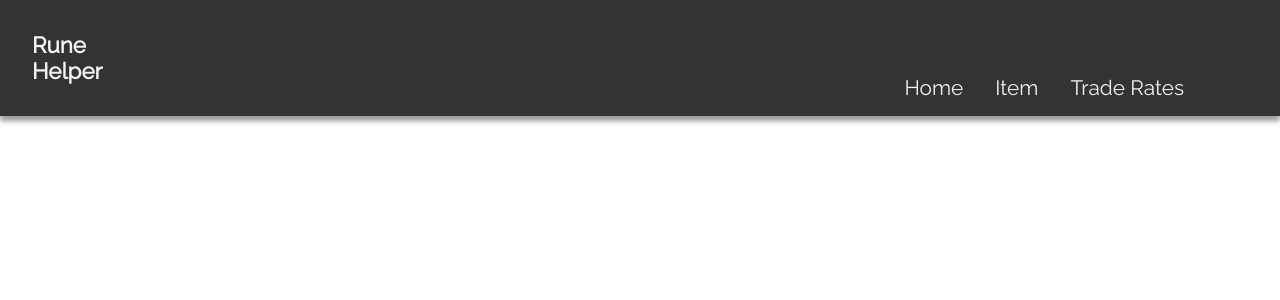
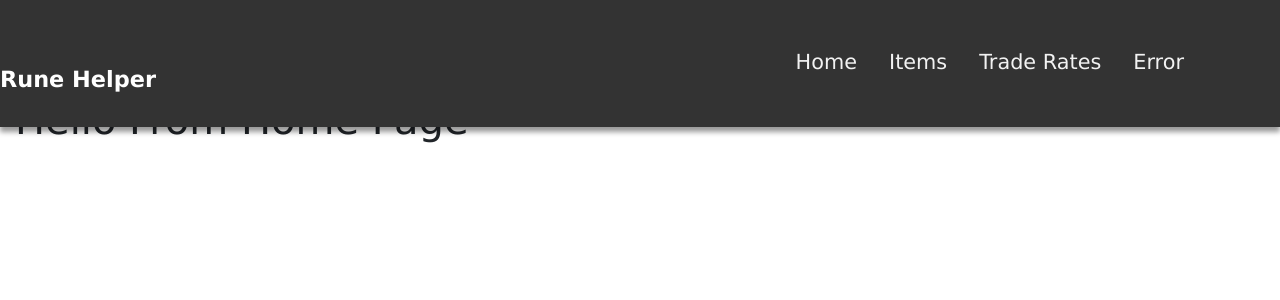
Before and after one commit to ZachPfeifer/RuneScape-Helper, a React (Create React App) app: page / in a window 1280 px wide. Shown: the top 300 px of the page. Built offline with nearby package versions, Linux system fonts and the light colour scheme.

Commit message:
Basic Layout started Navbar Icon

```diff
--- a/public/index.html
+++ b/public/index.html
@@ -22,6 +22,9 @@
       work correctly both with client-side routing and a non-root public URL.
       Learn how to configure a non-root public URL by running `npm run build`.
     -->
+  <link rel="stylesheet" href="https://stackpath.bootstrapcdn.com/bootstrap/4.2.1/css/bootstrap.min.css"
+    integrity="sha384-GJzZqFGwb1QTTN6wy59ffF1BuGJpLSa9DkKMp0DgiMDm4iYMj70gZWKYbI706tWS" crossorigin="anonymous">
+
   <title>Rune-Helper</title>
 </head>
 
--- a/src/App.css
+++ b/src/App.css
@@ -6,23 +6,71 @@
 }
 
 body {
-  font-family: "Raleway", sans-serif;
-  color: #f2f2f2;
+  /* color: var(--mainBlack); */
+  background: var(--mainWhite);
+  font-family: Verdana, Geneva, Tahoma, sans-serif;
+  line-height: 1.4;
 }
+
+/*SECTION  ColorScheme */
+
+:root {
+  --primaryColor: #af9a7d;
+  --mainWhite: #fff;
+  --offWhite: #f7f7f7;
+  --mainBlack: #333333;
+  --mainGrey: #ececec;
+  --darkGrey: #cfcfcf;
+  --mainGold: #FFD700;
+  --darkGold: #bf9456;
+  --mainTransition: all 0.3s linear;
+  --mainSpacing: 3px;
+  --lightShadow: 2px 5px 3px 0px rgba(0, 0, 0, 0.5);
+  --darkShadow: 4px 10px 5px 0px rgba(0, 0, 0, 0.5);
+}
+
+/* SECTION Global Usage */
+
+.wrapper {
+  margin-top: 6rem;
+}
+
+/* SECTION NAVBAR */
 
 .main-header {
   display: flex;
   position: fixed;
+  top: 0;
+  left: 0;
   width: 100vw;
-  background-color: #333333;
+  background-color: var(--mainBlack);
+  color: var(--mainWhite);
   box-shadow: 0 5px 5px rgba(0, 0, 0, 0.4);
   z-index: 2;
 }
 
+/* .main-header i img {
+  background-image: url(./);
+  width: 10rem;
+  height: 10rem;
+  margin: 0rem 0 0rem 10rem;
+} */
+
 .main-header .brand {
   font-size: 1.4rem;
   font-weight: bold;
-  padding: 2rem;
+  padding: 2rem 0 2rem 0rem;
+  margin-top: 2rem;
+}
+
+.main-nav {
+  position: fixed;
+  top: 3%;
+  left: 0;
+  width: 100%;
+  padding: .5rem 0rem 1rem 4rem;
+  /* background: var(--offWhite); */
+  z-index: 1;
 }
 
 .main-header .main-nav {
@@ -44,3 +92,7 @@ body {
   font-size: 1.3rem;
   color: #f2f2f2;
 }
+
+/* SECTION HOME */
+
+/* SECTION Error */
--- a/src/App.js
+++ b/src/App.js
@@ -2,19 +2,26 @@
 
 import React from 'react';
 import { Route, Switch } from 'react-router-dom';
+import NavBar from './components/NavBar/NavBar';
 import Home from "./pages/Home";
 import Error from "./pages/Error";
-import NavBar from './components/NavBar/NavBar';
+import Items from './pages/Items';
+import TradeRate from './pages/TradeRate';
+
 // import 'bootstrap/dist/css/bootstrap.min.css';
+// import 'boostrap'
 import './App.css'
 
 
 function App() {
   return (
-    <div className="App">
+    <div>
       <NavBar />
       <Switch>
         <Route exact path="/" component={Home} />
+        <Route exact path="/items" component={Items} />
+        <Route exact path="/trade-rates" component={TradeRate} />
+
         <Route component={Error} />
       </Switch>
     </div>
--- a/src/components/NavBar/NavBar.js
+++ b/src/components/NavBar/NavBar.js
@@ -1,19 +1,40 @@
 import React, { Component } from 'react'
+import { Link } from 'react-router-dom'
+import Icon from '../../images/icon.png'
+
 
 export default class NavBar extends Component {
   render() {
     return (
       <div className="main-header">
+        {/* <i><img src={Icon} alt="OSRS" /></i> */}
         <span className="brand">Rune Helper</span>
         <ul className="main-nav">
           <li className="nav-link">
-            <a href="#">Home</a>
+            <Link to="/">
+              <a>
+                Home
+              </a>
+            </Link>
           </li>
           <li className="nav-link">
-            <a href="#">Item</a>
+            <Link to="/items">
+              <a>
+                Items
+              </a>
+            </Link>
           </li>
           <li className="nav-link">
-            <a href="#">Trade Rates</a>
+            <Link to="/trade-rates">
+              <a>
+                Trade Rates
+              </a>
+            </Link>
+          </li>
+          <li className="nav-link">
+            <Link to="/error">
+              <a>Error</a>
+            </Link>
           </li>
         </ul>
       </div>
--- a/src/pages/Error.js
+++ b/src/pages/Error.js
@@ -2,7 +2,7 @@ import React from 'react'
 
 const ErrorPage = () => {
   return (
-    <div>
+    <div className="wrapper">
       <h1>ERROR YOUR BAD</h1>
     </div>
   )
--- a/src/pages/Home.js
+++ b/src/pages/Home.js
@@ -3,10 +3,16 @@ import React, { Component } from 'react'
 export default class Home extends Component {
   render() {
     return (
-      <div>
-        <h1>
-          Hello From Home Page
+      <div className="container-fluid">
+        <div className="wrapper">
+
+          <h1>
+            Hello From Home Page
         </h1>
+        </div>
+
+
+        <div className="1"></div>
       </div>
     )
   }
--- /dev/null
+++ b/src/pages/Items.js
@@ -0,0 +1,16 @@
+import React, { Component } from 'react'
+
+
+class Items extends Component {
+  state = {}
+  render() {
+    return (
+      <div className="wrapper">
+        <h1>Hello from Items</h1>
+      </div>
+
+    );
+  }
+}
+
+export default Items;
--- /dev/null
+++ b/src/pages/TradeRate.js
@@ -0,0 +1,13 @@
+import React, { Component } from 'react'
+class TradeRates extends Component {
+  state = {}
+  render() {
+    return (
+      <div className="wrapper">
+        <h1>Hello from Trade Rates</h1>
+      </div>
+    );
+  }
+}
+
+export default TradeRates;
```
Also changed, not shown: src/images/icon.png (added).
